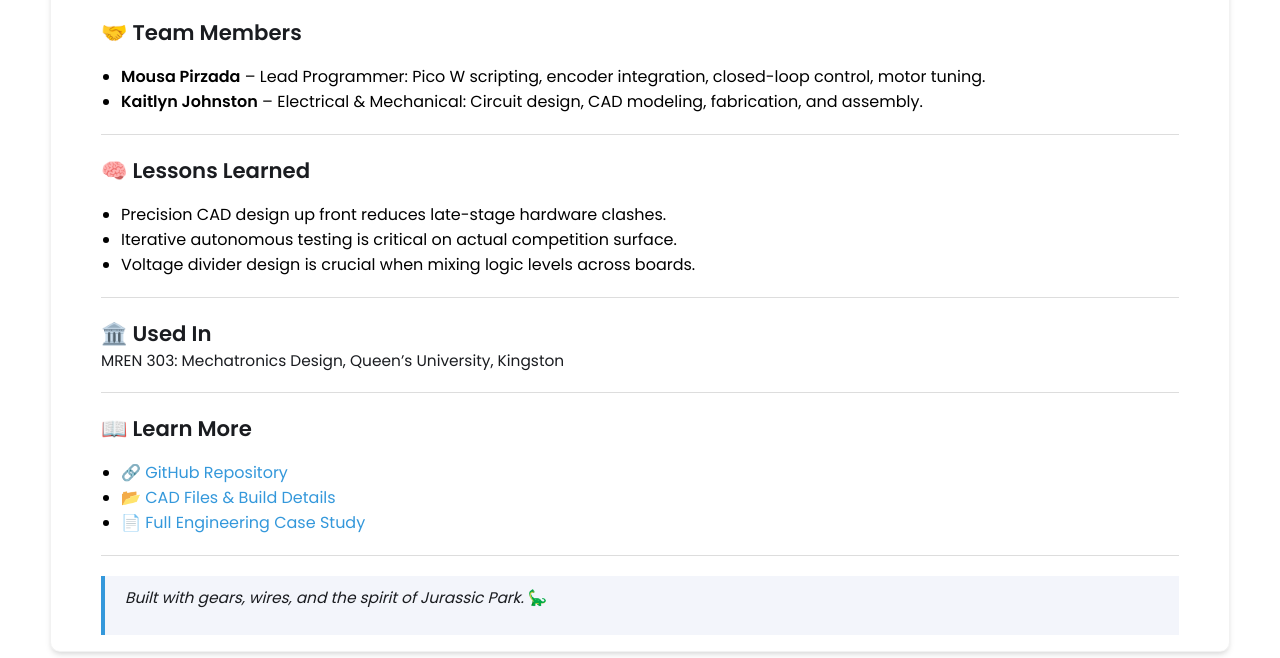
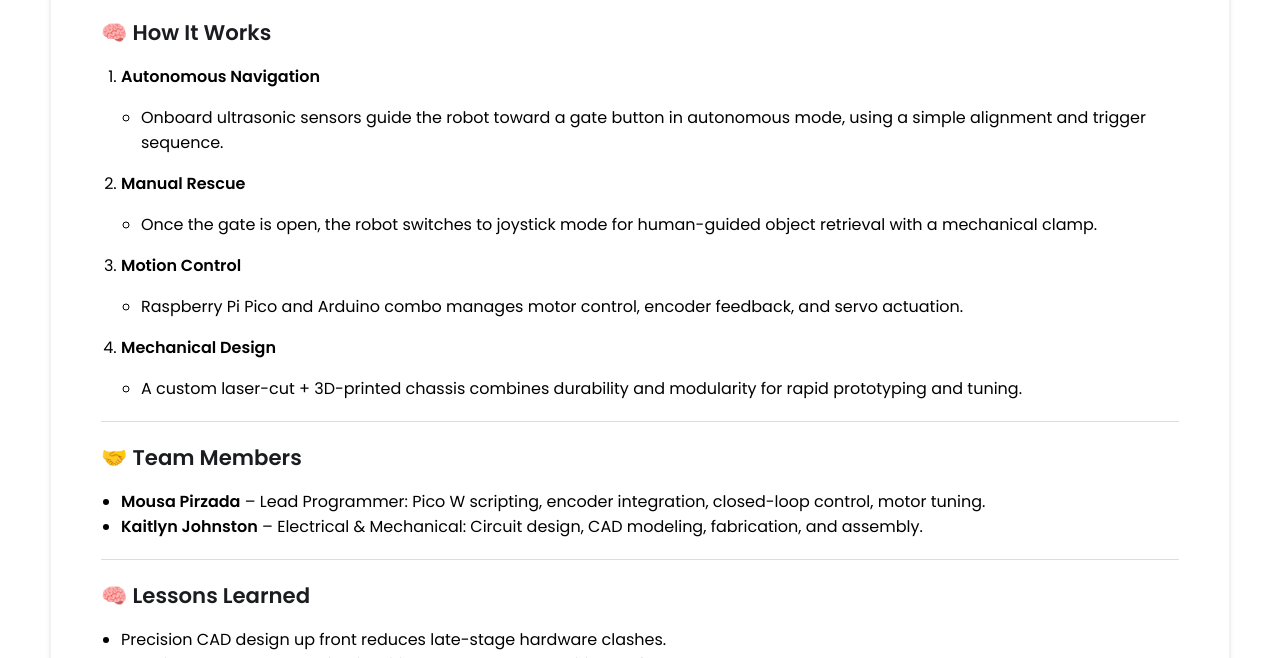
Before and after one commit to 20mup/20mup.github.io, a Jekyll site: the page built from _projects/jurassic-rescue-robot/index.md, in a window 1280 px wide and 900 px high, scrolled down 2309 px, cut to the strip 242-900 px from the top of the window. Built offline with Jekyll 4.4.1, drawn with Linux system fonts in a browser that asks for light colours.

Commit message:
Update index.md

```diff
--- a/_projects/jurassic-rescue-robot/index.md
+++ b/_projects/jurassic-rescue-robot/index.md
@@ -74,6 +74,22 @@ A hybrid robot built for Queen’s University’s **Tronassic Park Competition**
 
 ---
 
+## 🧠 How It Works
+
+1. **Autonomous Navigation**
+   - Onboard ultrasonic sensors guide the robot toward a gate button in autonomous mode, using a simple alignment and trigger sequence.
+
+2. **Manual Rescue**
+   - Once the gate is open, the robot switches to joystick mode for human-guided object retrieval with a mechanical clamp.
+
+3. **Motion Control**
+   - Raspberry Pi Pico and Arduino combo manages motor control, encoder feedback, and servo actuation.
+
+4. **Mechanical Design**
+   - A custom laser-cut + 3D-printed chassis combines durability and modularity for rapid prototyping and tuning.
+
+---
+
 ## 🤝 Team Members
 
 - **Mousa Pirzada** – Lead Programmer: Pico W scripting, encoder integration, closed-loop control, motor tuning.
```
